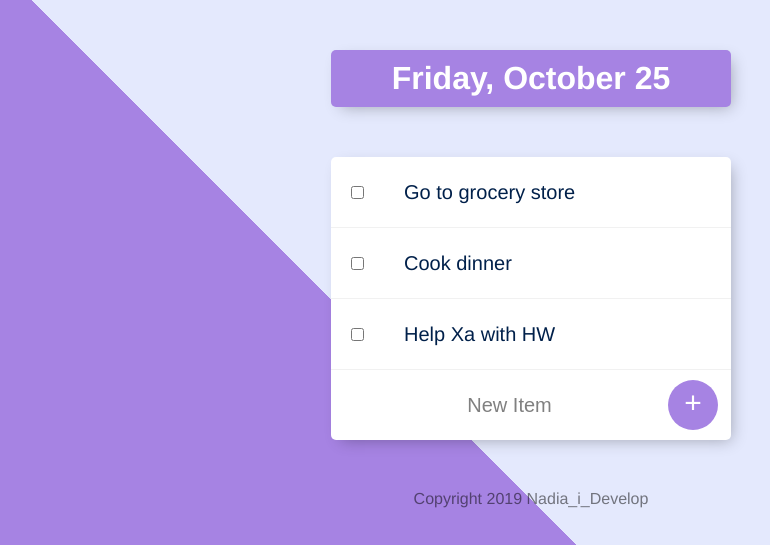
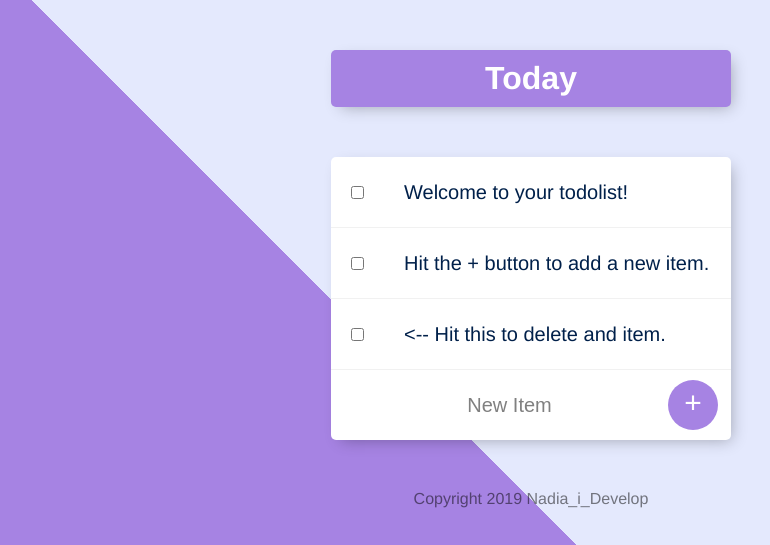
Before and after one commit to Nadia27/toDoList-v1, a Node server app: page / in a window 1280 px wide. Shown: the top 545 px of the page, without its empty margins (109-879 px from the left). Run offline with Node 20, Linux system fonts and the light colour scheme; data comes from the database, SQL or seed files in the repository; data that the repository does not hold is empty; some libraries are stand-ins or nearby versions.

Commit message:
Add mongoose db and delete date.js

```diff
--- a/app.js
+++ b/app.js
@@ -3,7 +3,7 @@
 
 const express = require('express');
 const bodyParser = require('body-parser');
-const date = require(__dirname + '/date.js');
+const mongoose = require('mongoose');
 
 const app = express();
 
@@ -12,31 +12,63 @@ app.use(express.static('public'));
 
 app.set('view engine', 'ejs'); // Set view engine to 'ejs' templating
 
-// List of toDo items
-const tasks = ['Go to grocery store', 'Cook dinner', 'Help Xa with HW'];
-const workItems = [];
+mongoose.connect('mongodb://localhost:27017/todolistDB', { useNewUrlParser: true,
+useUnifiedTopology: true });
+
+const toDoSchema = {
+  name: String,
+};
+
+const Item = mongoose.model('Item', toDoSchema);
+
+const item1  = new Item({
+  name: "Welcome to your todolist!"
+});
+
+const item2 = new Item({
+  name: "Hit the + button to add a new item."
+});
+
+const item3 = new Item({
+  name: "<-- Hit this to delete and item."
+});
+
+const defaultItems = [item1, item2, item3];
+
+// Item.deleteOne({_id : "5df12a411f36194b8cc9041b"},(err) => {
+//   if (err) {
+//     console.log(err);
+//   } else {
+//     console.log("Successfully deleted record");
+//   }
+// });
+
 
 app.get('/', (req, res) => {
-  const day = date.getDate();
-
-  // Render formatted day and tasks in list.ejs template
-  res.render(`list`, {
-    listTitle: day,
-    newListItems: tasks
+  Item.find({}, (err, results) => {
+    if (results.length === 0) {
+      Item.insertMany(defaultItems, (err) => {
+        if (err) {
+          console.log(err);
+        } else {
+          console.log("Successfully inserted items.")
+        }
+      });
+      res.redirect('/');
+    } else {
+      // Render formatted day and tasks in list.ejs template
+      res.render(`list`, {
+        listTitle: 'Today',
+        newListItems: results
+      });
+    }
   });
-
 });
 
 app.post('/', (req, res) => {
-  const task = req.body.toDoItem;
+  const itemName = req.body.toDoItem;
 
-  if (req.body.list === 'Work') {
-    workItems.push(task);
-    res.redirect('/work');
-  } else {
-    tasks.push(task);
-    res.redirect('/');
-  }
+
 });
 
 app.get('/work', (req, res) => {
@@ -46,11 +78,11 @@ app.get('/work', (req, res) => {
   });
 });
 
-app.post('/work', (req, res) => {
-  let item = req.body.toDoItem;
-  workItems.push(item);
-  res.redirect('/work');
-});
+// app.post('/work', (req, res) => {
+//   let item = req.body.toDoItem;
+//   workItems.push(item);
+//   res.redirect('/work');
+// });
 
 app.get('/about', (req, res) => {
   res.render('about');
--- a/date.js
+++ /dev/null
@@ -1,32 +0,0 @@
-// jshint esversion:6
-
-
-
-exports.getDate = function() {
-  // Creates an instance of Date object
-  const today = new Date();
-
-  // Date formatting style
-  const options = {
-    weekday: 'long',
-    day: 'numeric',
-    month: 'long'
-  };
-
-  // Return the Date obj as a string with specified options
-  return today.toLocaleDateString('en-US', options);
-}
-
-
-exports.getDay = function () {
-
-  // Creates an instance of Date object
-  const today = new Date();
-  // Date formatting style
-  const options = {
-    weekday: 'long',
-  };
-
-  // Return the Date obj as a string with specified options
-  return today.toLocaleDateString('en-US', options);
-}
--- a/package.json
+++ b/package.json
@@ -11,6 +11,7 @@
   "dependencies": {
     "body-parser": "^1.19.0",
     "ejs": "^2.7.1",
-    "express": "^4.17.1"
+    "express": "^4.17.1",
+    "mongoose": "^5.8.0"
   }
 }
--- a/views/list.ejs
+++ b/views/list.ejs
@@ -7,18 +7,18 @@
   </div>
 
   <div class="box">
-    <% for (var i = 0; i < newListItems.length; i++) { %>
+    <% newListItems.forEach(newListItem => { %>
     <div class="item">
       <!-- Add a new li for every element in newListItems arr -->
       <input type="checkbox">
       <p>
-        <%= newListItems[i] %>
+        <%= newListItem.name %>
       </p>
     </div>
-    <% } %>
+    <% }) %>
     <form class="item" action="/" method="POST">
       <input type="text" name="toDoItem" placeholder="New Item" autocomplete="off">
-      <button type="submit" name="list" value=<%= listTitle %>>+</button>
+      <button type="submit" name="list">+</button>
     </form>
 
   </div>
```
Also changed, not shown: 2 other files.
